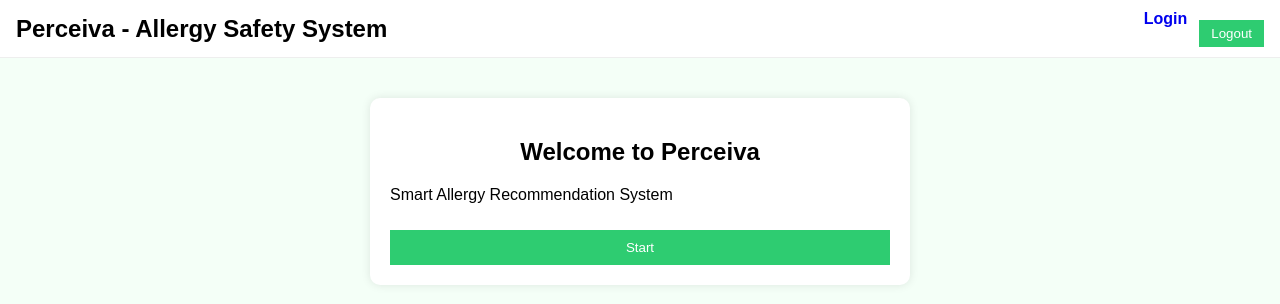
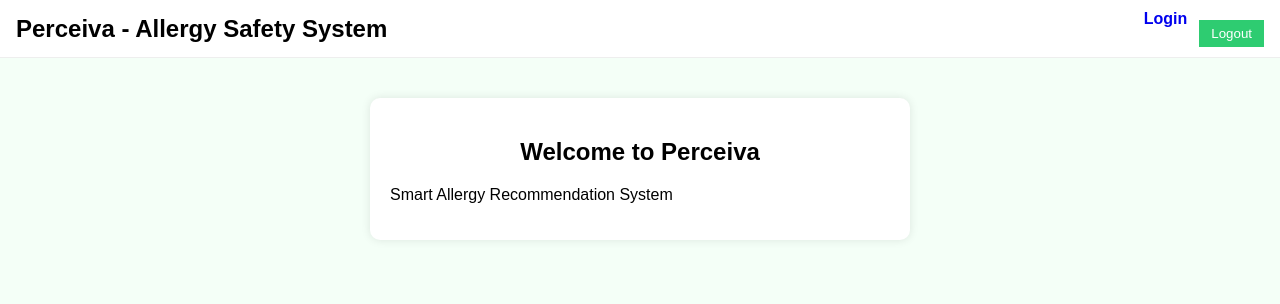
Before and after one commit to Angelishere/Major_Project_Perceiva, a React (Vite) app: page / in a window 1280 px wide. Shown: the top 304 px of the page. Built offline with nearby package versions, Linux system fonts and the light colour scheme; sample sign-in values are in the browser's storage.

Commit message:
added files

```diff
--- a/src/App.jsx
+++ b/src/App.jsx
@@ -1,6 +1,5 @@
 import { BrowserRouter, Routes, Route } from "react-router-dom";
 
-import Home from "./pages/Home";
 import Video_Chat_sender from "./pages/Video_Call/Video_Chat_sender";
 import Video_Chat from "./pages/Video_Call/Video_Chat";
 import Login from "./pages/Login/Login";
@@ -9,6 +8,7 @@ import ProtectedRoute from "./utils/ProtectedRoute";
 import CallPage from "./pages/Call/CallPage";
 import { CallProvider } from "./context/CallContext";
 import Navbar from "./components/Navbar/Navbar";
+import Home from "./pages/Home/Home";
 
 function App() {
 
@@ -18,9 +18,7 @@ function App() {
       <Routes>
 
         <Route element={<ProtectedRoute />}>
-          <Route path="/" element={<Home />} />
-          <Route path="/videosend" element={<Video_Chat_sender />} />
-          <Route path="/videorec" element={<Video_Chat />} />
+          <Route path="/" element={<Home/>} />
         </Route>
         <Route element={<ProtectedRoute />}>
           <Route path="/calls" element={
--- a/src/pages/Home.jsx
+++ b/src/pages/Home/Home.jsx
@@ -6,7 +6,6 @@ export default function Home() {
     <div className="container">
       <h2>Welcome to Perceiva</h2>
       <p>Smart Allergy Recommendation System</p>
-      <button onClick={() => nav("/medical")}>Start</button>
     </div>
   );
 }
```
Also changed, not shown: src/pages/Register/BlindRegister/BlindRegister.jsx (added, +9 -0 lines), src/pages/Register/VolunteerRegister/VolunteerRegister.jsx (added, +9 -0 lines).
